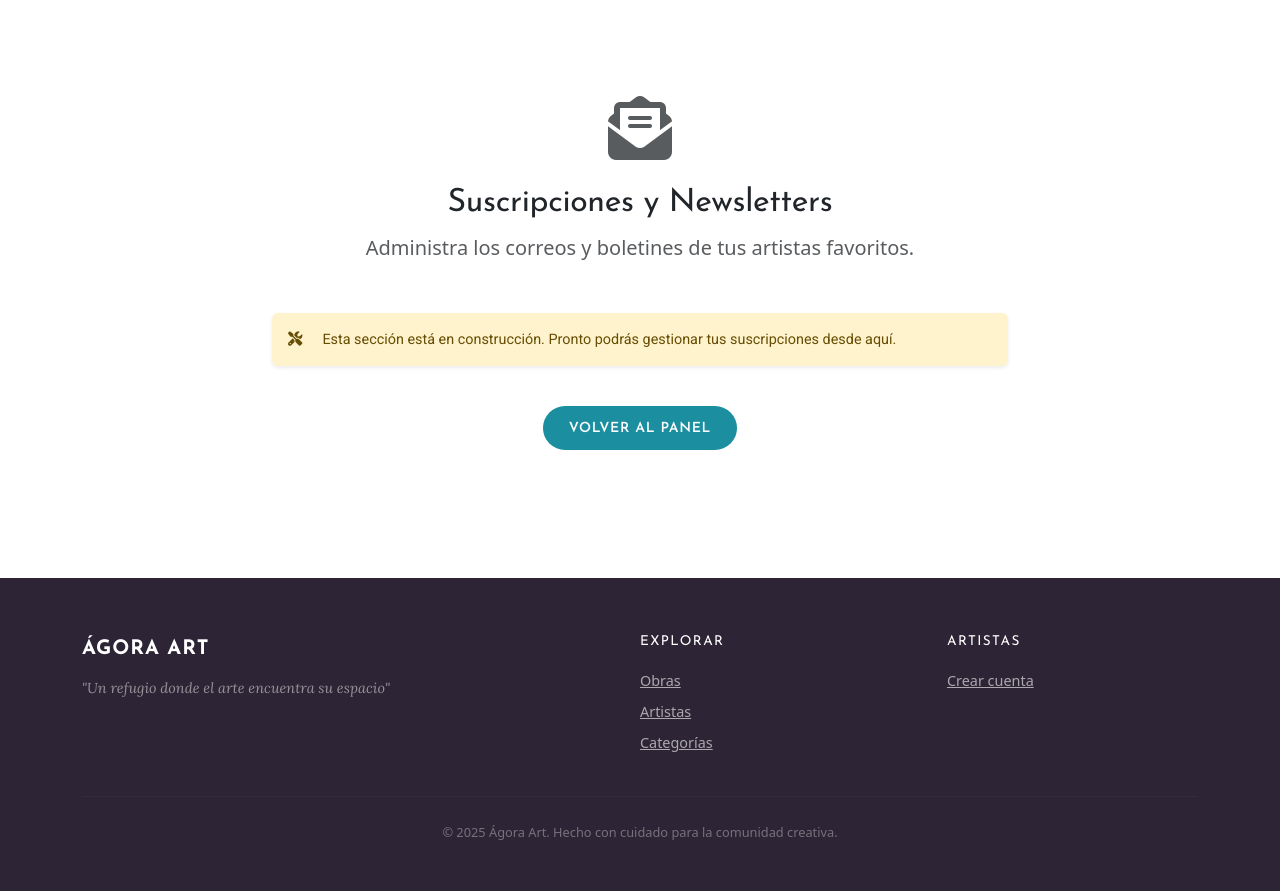
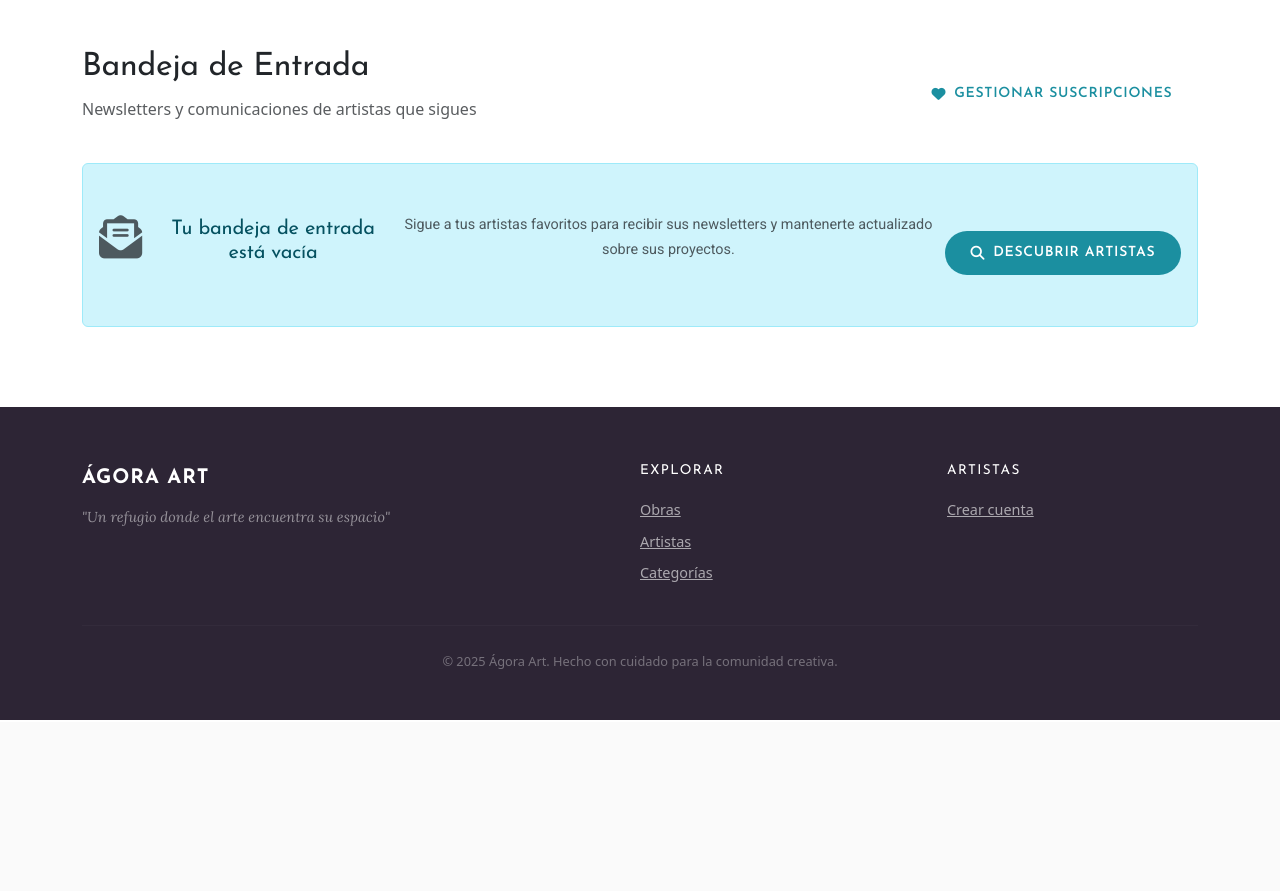
Before and after one commit to frankalexander-GM/pagina-wed, a Python web app: template app/templates/cliente/newsletters.html in a window 1280 px wide. Shown: the part 78-969 px from the top of the page. After the commit the page ends 798 px from the top, so only its background shows below. Run offline with Jinja, Linux system fonts and the light colour scheme; the template is opened without the code that fills it, so the values that code supplies are empty.

Commit message:
feat: enhance client dashboard and related templates with error handling and improved UI

```diff
--- a/app/services/auth_service.py
+++ b/app/services/auth_service.py
@@ -147,8 +147,8 @@ class AuthService:
                 'estado': 'activo'
             }
 
-            # Crear usuario
-            usuario = self.usuario_repo.create(usuario_data)
+            # Crear usuario sin registrar en auditoría (es un registro inicial)
+            usuario = self.usuario_repo.create(usuario_data, registrar_auditoria=False)
 
             if usuario:
                 self.usuario_repo.save()
--- a/app/templates/cliente/newsletters.html
+++ b/app/templates/cliente/newsletters.html
@@ -1,23 +1,50 @@
 {% extends "base.html" %}
 
-{% block title %}Mis Newsletters - WindMills Art{% endblock %}
+{% block title %}Mi Bandeja de Entrada - Newsletters{% endblock %}
 
 {% block content %}
-<div class="container my-5 text-center py-5">
-    <i class="fas fa-envelope-open-text fa-4x mb-4 text-muted"></i>
-    <h2>Suscripciones y Newsletters</h2>
-    <p class="lead text-muted">Administra los correos y boletines de tus artistas favoritos.</p>
-
-    <div class="row justify-content-center mt-5">
-        <div class="col-md-8">
-            <div class="alert alert-warning border-0 shadow-sm">
-                <i class="fas fa-tools me-2"></i> Esta sección está en construcción. Pronto podrás gestionar tus suscripciones desde aquí.
-            </div>
+<div class="container my-5">
+    <div class="d-flex justify-content-between align-items-center mb-4">
+        <div>
+            <h2>Bandeja de Entrada</h2>
+            <p class="text-muted">Newsletters y comunicaciones de artistas que sigues</p>
         </div>
+        <a href="{{ url_for('cliente.artistas_siguiendo') }}" class="btn btn-outline-primary">
+            <i class="fas fa-heart"></i> Gestionar Suscripciones
+        </a>
     </div>
 
-    <div class="mt-4">
-        <a href="{{ url_for('cliente.dashboard') }}" class="btn btn-primary">Volver al Panel</a>
-    </div>
+    {% if newsletters %}
+        <div class="list-group">
+            {% for newsletter in newsletters %}
+                <div class="list-group-item list-group-item-action">
+                    <div class="d-flex w-100 justify-content-between align-items-start">
+                        <div class="flex-grow-1">
+                            <h5 class="mb-1">{{ newsletter.titulo }}</h5>
+                            <p class="mb-1 text-muted">De: <strong>{{ newsletter.artista.nombre }}</strong></p>
+                            <p class="mb-1">{{ newsletter.contenido[:150] }}...</p>
+                        </div>
+                        <div class="text-end ms-3">
+                            <small class="text-muted d-block">
+                                <i class="far fa-calendar"></i> {{ newsletter.fecha_envio.strftime('%d/%m/%Y') if newsletter.fecha_envio else 'Sin fecha' }}
+                            </small>
+                            {% if not newsletter.leido %}
+                                <span class="badge bg-primary">Nuevo</span>
+                            {% endif %}
+                        </div>
+                    </div>
+                </div>
+            {% endfor %}
+        </div>
+    {% else %}
+        <div class="alert alert-info text-center py-5">
+            <i class="fas fa-envelope-open-text fa-3x mb-3 text-muted"></i>
+            <h5>Tu bandeja de entrada está vacía</h5>
+            <p class="text-muted">Sigue a tus artistas favoritos para recibir sus newsletters y mantenerte actualizado sobre sus proyectos.</p>
+            <a href="{{ url_for('public.artistas') }}" class="btn btn-primary mt-3">
+                <i class="fas fa-search"></i> Descubrir Artistas
+            </a>
+        </div>
+    {% endif %}
 </div>
 {% endblock %}
```
Also changed, not shown: app/controllers/cliente.py (+60 -20 lines), app/repositories/base_repository.py (+16 -7 lines), app/templates/cliente/direcciones.html (+41 -10 lines), app/templates/cliente/lienzos.html (+41 -9 lines).
